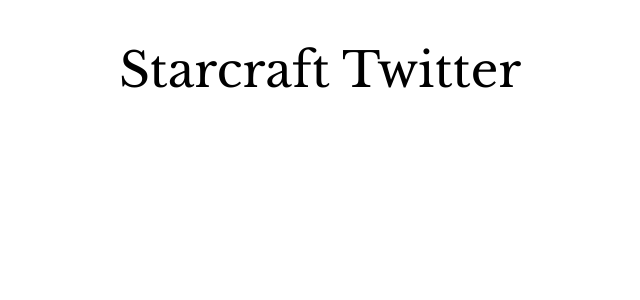
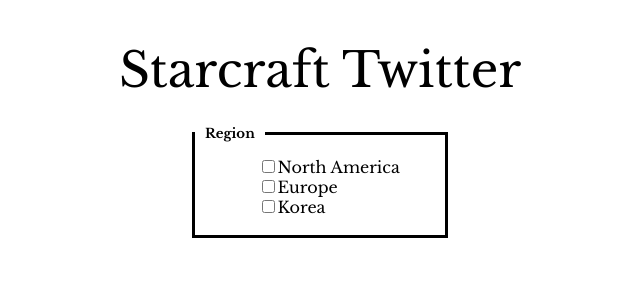
Before and after one commit to KeevanDance/starcraft-twitter, a React (Create React App) app: page / in a window 1280 px wide. Shown: the top 300 px of the page, without its empty margins (320-960 px from the left). Built offline with nearby package versions, Linux system fonts and the light colour scheme.

Commit message:
Add filter box (#5)

```diff
--- a/src/components/App.js
+++ b/src/components/App.js
@@ -4,7 +4,8 @@
 
 const Container = styled.div`
   display: flex;
-  justify-content: center;
+  align-items: center;
+  flex-direction: column;
 `
 
 function App() {
--- /dev/null
+++ b/src/components/FilterBox.js
@@ -0,0 +1,37 @@
+import React from 'react'
+import styled from 'styled-components'
+
+const Box = styled.div`
+  border: solid;
+  width: 250px;
+  height: 100px;
+`
+
+const Title = styled.h5`
+  margin: -10px 0 0 0;
+  width: fit-content;
+  background-color: white;
+  padding-left: 10px;
+  padding-right: 10px;
+`
+
+const Content = styled.div`
+  display: flex;
+  height: 90%;
+  margin-left: 25%;
+  justify-content: center;
+  flex-direction: column;
+`
+
+function FilterBox({ title, children }) {
+  return (
+    <Box>
+      <Title>{title}</Title>
+      <Content>
+        {children}
+      </Content>
+    </Box>
+  )
+}
+
+export default FilterBox
--- a/src/components/Header.js
+++ b/src/components/Header.js
@@ -1,7 +1,13 @@
 import React from 'react'
+import Region from './Region'
 
 function Header() {
-  return <h1>Starcraft Twitter</h1>
+  return (
+    <>
+      <h1>Starcraft Twitter</h1>
+      <Region />
+    </>
+  )
 }
 
 export default Header
--- /dev/null
+++ b/src/components/Region.js
@@ -0,0 +1,36 @@
+import React from 'react'
+import FilterBox from './FilterBox'
+
+class Region extends React.Component {
+  state = {
+    northAmerica: false,
+    europe: false,
+    korea: false,
+  }
+
+  onToggle = (e) => {
+    const {name} = e.target;
+    this.setState((prevState) => ({ [name]: !prevState[name] }))
+  }
+
+  render() {
+    return (
+      <FilterBox title="Region">
+        <label htmlFor="northAmerica">
+          <input id="northAmerica" type="checkbox" checked={this.state.northAmerica} onChange={this.onToggle} name="northAmerica" />
+          North America
+        </label>
+        <label htmlFor="europe">
+          <input id="europe" type="checkbox" checked={this.state.europe} onChange={this.onToggle} name="europe" />
+          Europe
+        </label>
+        <label htmlFor="korea">
+          <input id="korea" type="checkbox" checked={this.state.korea} onChange={this.onToggle} name="korea" />
+          Korea
+        </label>
+      </FilterBox>
+    )
+  }
+}
+
+export default Region;
```
Also changed, not shown: 1 other file (tests, documents, lock files or other folders).
